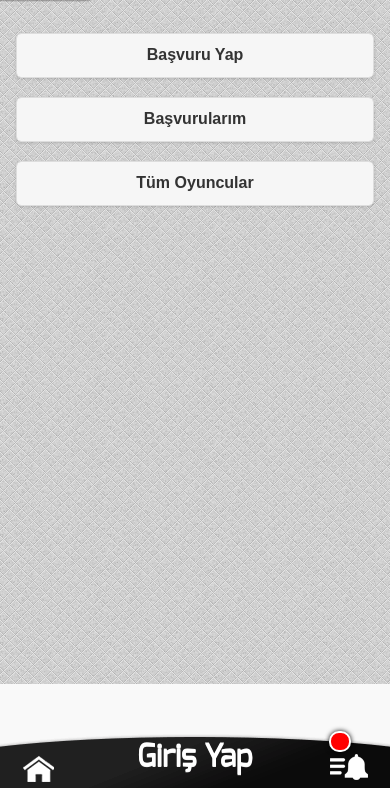
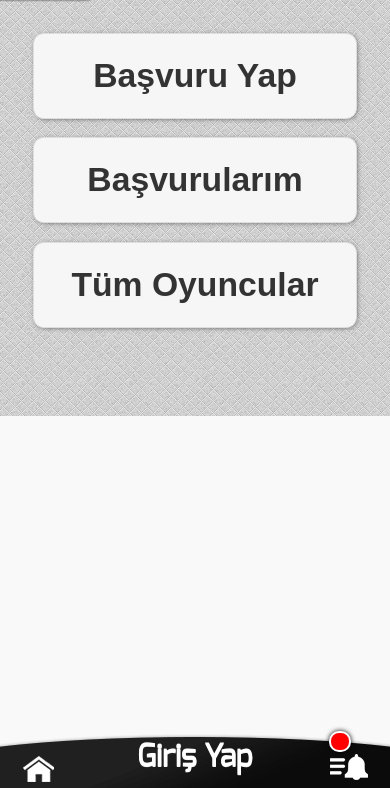
Before and after one commit to fatihky/rejicast, a plain HTML site: page www/index.html in a window 390 px wide. Shown: the part 56-844 px from the top of the page. Drawn offline with Linux system fonts and the light colour scheme; some packages are replaced by stand-ins of ours.

Commit message:
Changed styling of buttons

```diff
--- a/www/css/index.css
+++ b/www/css/index.css
@@ -42,7 +42,7 @@ body {
 }
 
 #contentHolder {
-    padding:70px 4% 70px 4%; overflow:hidden; min-height:600px;
+    padding:70px 4% 70px 4%; overflow:hidden;
 }
 
 #navHolder {
@@ -72,7 +72,7 @@ p {
     font-size:1.2em;
 }
 
-#btn {
+a[data-role='button'], #btn {
     width:90%; margin:10px auto 10px; display:block; text-align:center;
     padding:20px 0; background:#FFF; border:1px solid #CCCCCC;
     border-radius:4px; box-shadow:1px 1px 6px -3px #000;
```
